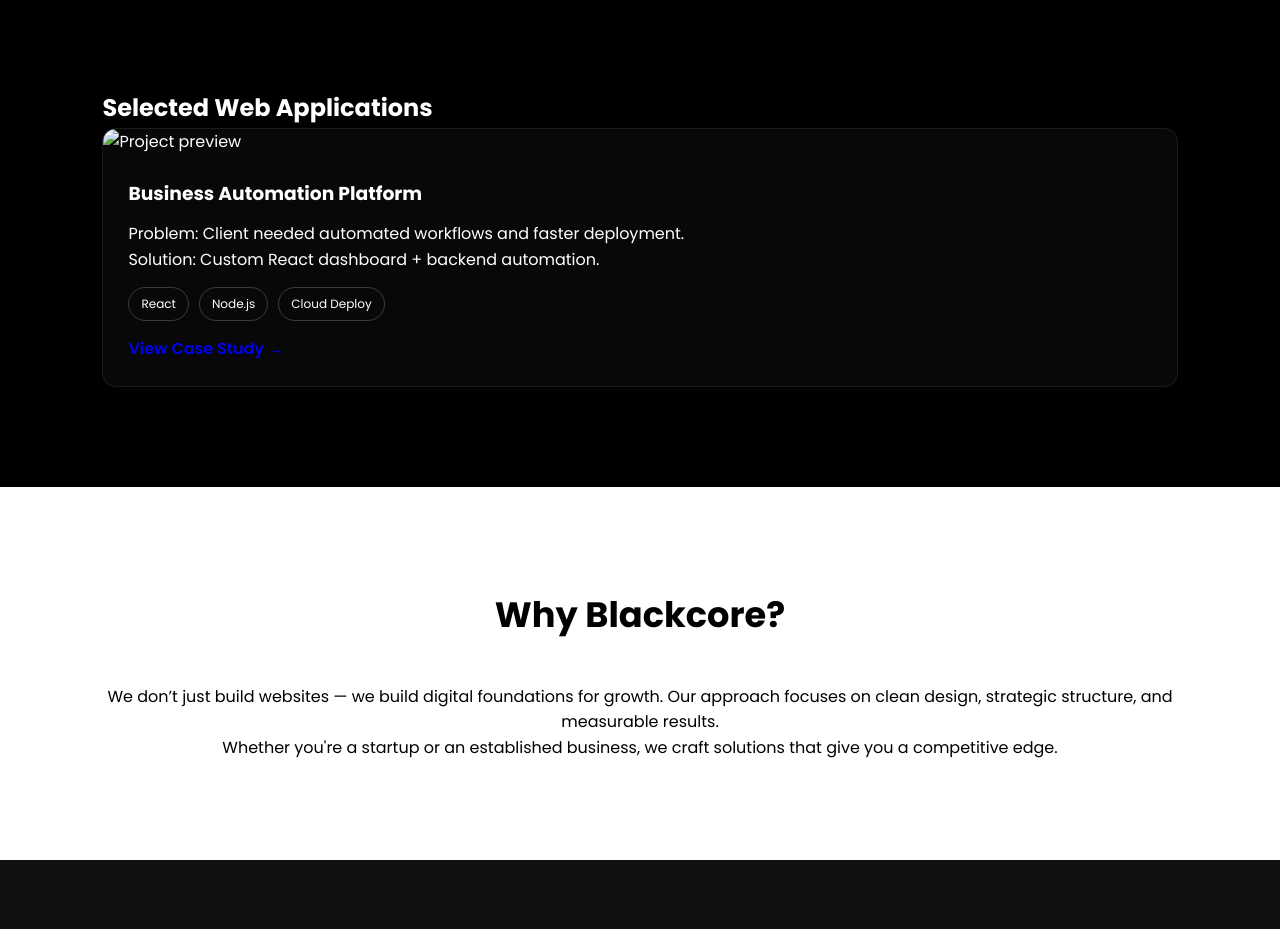
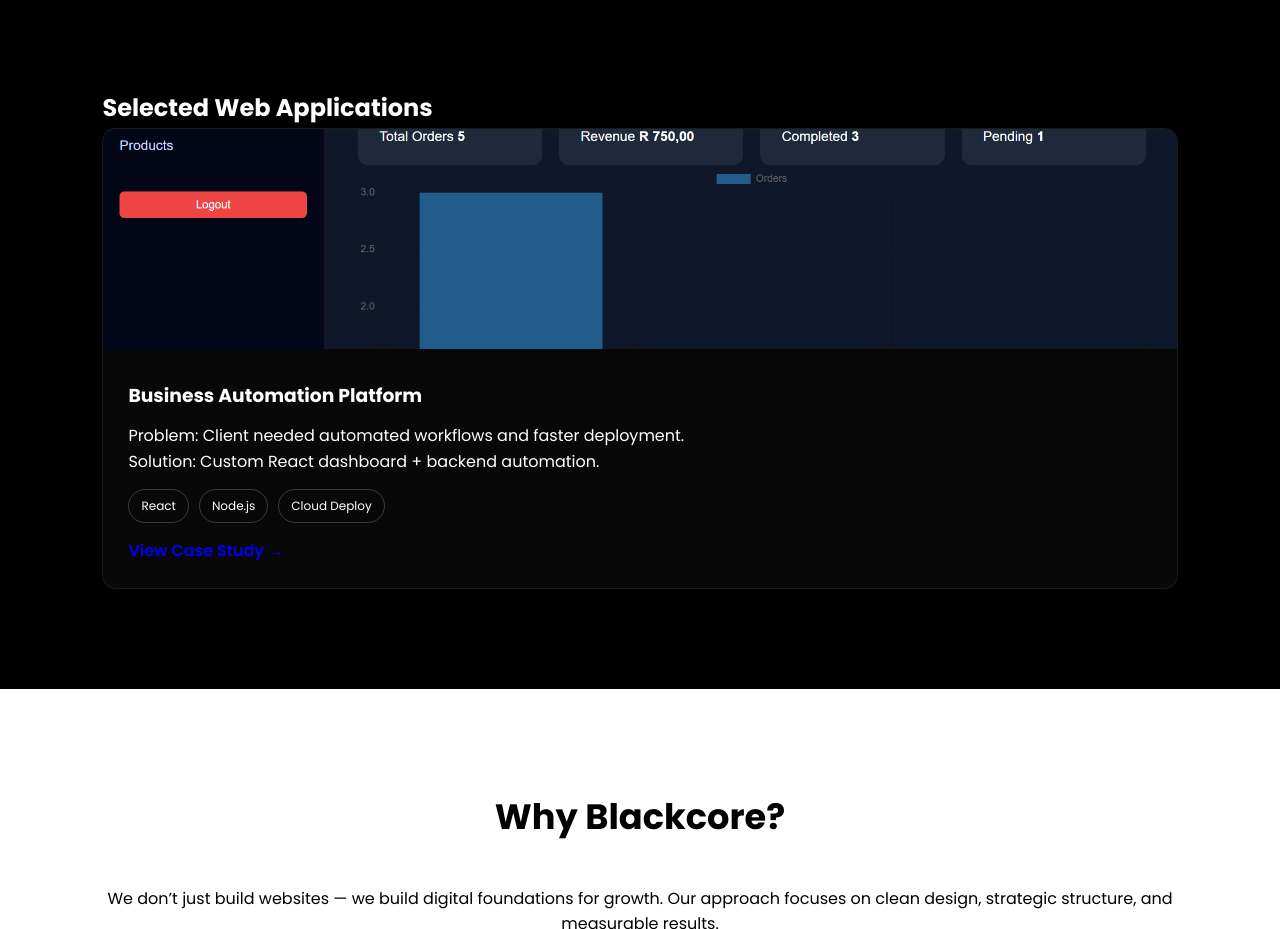
Before and after one commit to J38-dev/blackcore-site, a plain HTML site: page index.html in a window 1280 px wide. Shown: the part 2680-3609 px from the top of the page. Drawn offline with Linux system fonts and the light colour scheme.

Commit message:
Fix HTML encoding issues in index.html

```diff
--- a/index.html
+++ b/index.html
@@ -156,7 +156,7 @@
 
     <!-- CASE STUDY -->
     <div class="case-card">
-        <img src="images/project1.jpg" alt="Project preview">
+        <img src="images/Business suite.png" alt="Project preview">
 
         <div class="case-content">
             <h3>Business Automation Platform</h3>
```
